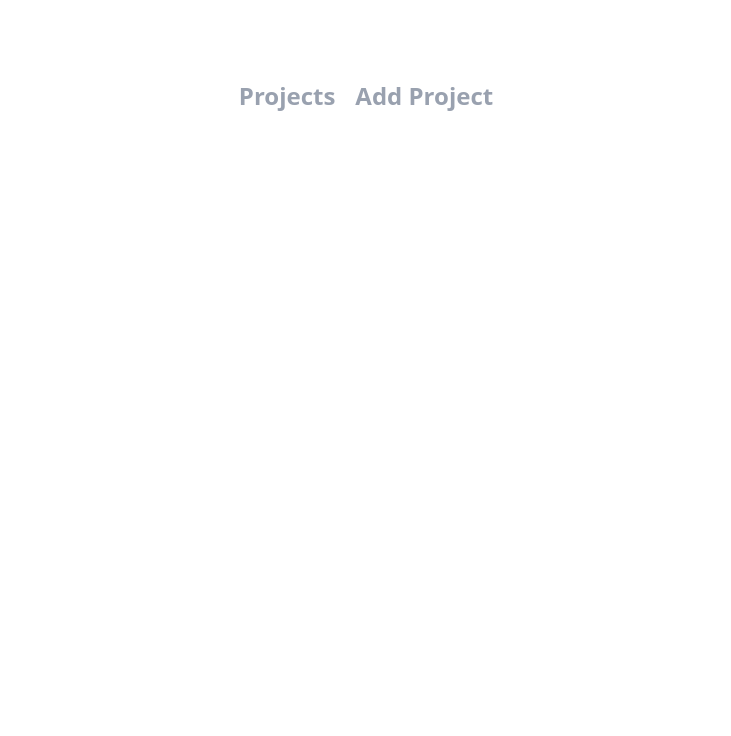
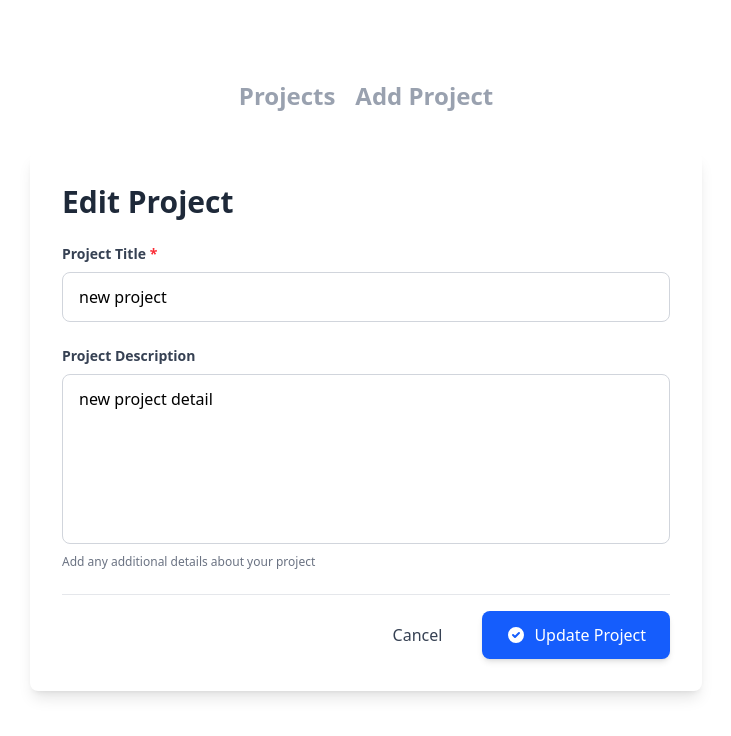
Before and after one commit to Zin-Mg-Nyunt/project-planner, a Vue app: page /edit-project/aade in a window 1280 px wide. Before the commit this address had no page. Shown: the top 736 px of the page, without its empty margins (274-1005 px from the left). Built offline with nearby package versions, Linux system fonts and the light colour scheme; data requests are answered from the project's data file.

Commit message:
add edit project feature

```diff
--- a/database/db.json
+++ b/database/db.json
@@ -1,11 +1,5 @@
 {
   "projects": [
-    {
-      "id": "3",
-      "title": "project three",
-      "detail": "project three detail",
-      "completed": false
-    },
     {
       "id": "aade",
       "title": "new project",
--- a/src/components/Form.vue
+++ b/src/components/Form.vue
@@ -40,6 +40,29 @@
         Cancel
       </button>
       <button
+        v-if="id"
+        type="button"
+        class="px-6 py-3 bg-blue-600 text-white font-medium rounded-lg hover:bg-blue-700 shadow-md hover:shadow-lg transition-all transform hover:scale-105"
+        @click="updateProject"
+      >
+        <span class="flex items-center gap-2">
+          <svg
+            xmlns="http://www.w3.org/2000/svg"
+            class="h-5 w-5"
+            viewBox="0 0 20 20"
+            fill="currentColor"
+          >
+            <path
+              fill-rule="evenodd"
+              d="M10 18a8 8 0 100-16 8 8 0 000 16zm3.707-9.293a1 1 0 00-1.414-1.414L9 10.586 7.707 9.293a1 1 0 00-1.414 1.414l2 2a1 1 0 001.414 0l4-4z"
+              clip-rule="evenodd"
+            />
+          </svg>
+          Update Project
+        </span>
+      </button>
+      <button
+        v-else
         type="button"
         class="px-6 py-3 bg-blue-600 text-white font-medium rounded-lg hover:bg-blue-700 shadow-md hover:shadow-lg transition-all transform hover:scale-105"
         @click="createProject"
@@ -66,15 +89,22 @@
 
 <script>
 export default {
+  props: {
+    id: {
+      type: String || Number,
+      default: null,
+    },
+  },
   data() {
     return {
       title: '',
       detail: '',
+      api: 'http://localhost:3000/projects/',
     }
   },
   methods: {
     createProject() {
-      fetch('http://localhost:3000/projects/', {
+      fetch(this.api, {
         method: 'POST',
         headers: {
           'Content-Type': 'application/json',
@@ -86,6 +116,28 @@ export default {
         }),
       }).then(() => this.$router.push({ name: 'projects' }))
     },
+    updateProject() {
+      fetch(this.api + this.id, {
+        method: 'PATCH',
+        headers: {
+          'Content-Type': 'application/json',
+        },
+        body: JSON.stringify({
+          title: this.title,
+          detail: this.detail,
+        }),
+      }).then(() => this.$router.push({ name: 'projects' }))
+    },
+  },
+  mounted() {
+    if (this.id) {
+      fetch(this.api + this.id)
+        .then((res) => res.json())
+        .then((data) => {
+          ;((this.title = data.title), (this.detail = data.detail))
+        })
+        .catch((err) => console.log(err))
+    }
   },
 }
 </script>
--- a/src/components/SingleProject.vue
+++ b/src/components/SingleProject.vue
@@ -44,6 +44,7 @@
         </button>
 
         <!-- Edit Icon -->
+        <router-link :to="{ name: 'edit', params: { id: project.id } }">
           <button
             class="rounded-full hover:bg-blue-100 transition-colors cursor-pointer p-2"
             title="Edit project"
@@ -59,6 +60,7 @@
               />
             </svg>
           </button>
+        </router-link>
 
         <!-- Delete Icon -->
         <button
--- a/src/router/index.js
+++ b/src/router/index.js
@@ -1,6 +1,7 @@
 import { createRouter, createWebHistory } from 'vue-router'
 import ProjectsView from '../views/ProjectsView.vue'
 import AddProject from '@/views/AddProject.vue'
+import EditProject from '@/views/EditProject.vue'
 
 const router = createRouter({
   history: createWebHistory(import.meta.env.BASE_URL),
@@ -15,6 +16,12 @@ const router = createRouter({
       name: 'add-project',
       component: AddProject,
     },
+    {
+      path: '/edit-project/:id',
+      name: 'edit',
+      component: EditProject,
+      props: true,
+    },
   ],
 })
 
--- /dev/null
+++ b/src/views/EditProject.vue
@@ -0,0 +1,22 @@
+<template>
+  <div class="max-w-2xl mx-auto">
+    <div class="bg-white rounded-lg shadow-lg p-8">
+      <!-- Header -->
+      <div class="mb-6">
+        <h2 class="text-3xl font-bold text-gray-800 mb-2">Edit Project</h2>
+      </div>
+      <Form :id="id" />
+    </div>
+  </div>
+</template>
+
+<script>
+import Form from '@/components/Form.vue'
+
+export default {
+  components: { Form },
+  props: ['id'],
+}
+</script>
+
+<style></style>
```
Lines whose indentation alone changed are shown as unchanged.
